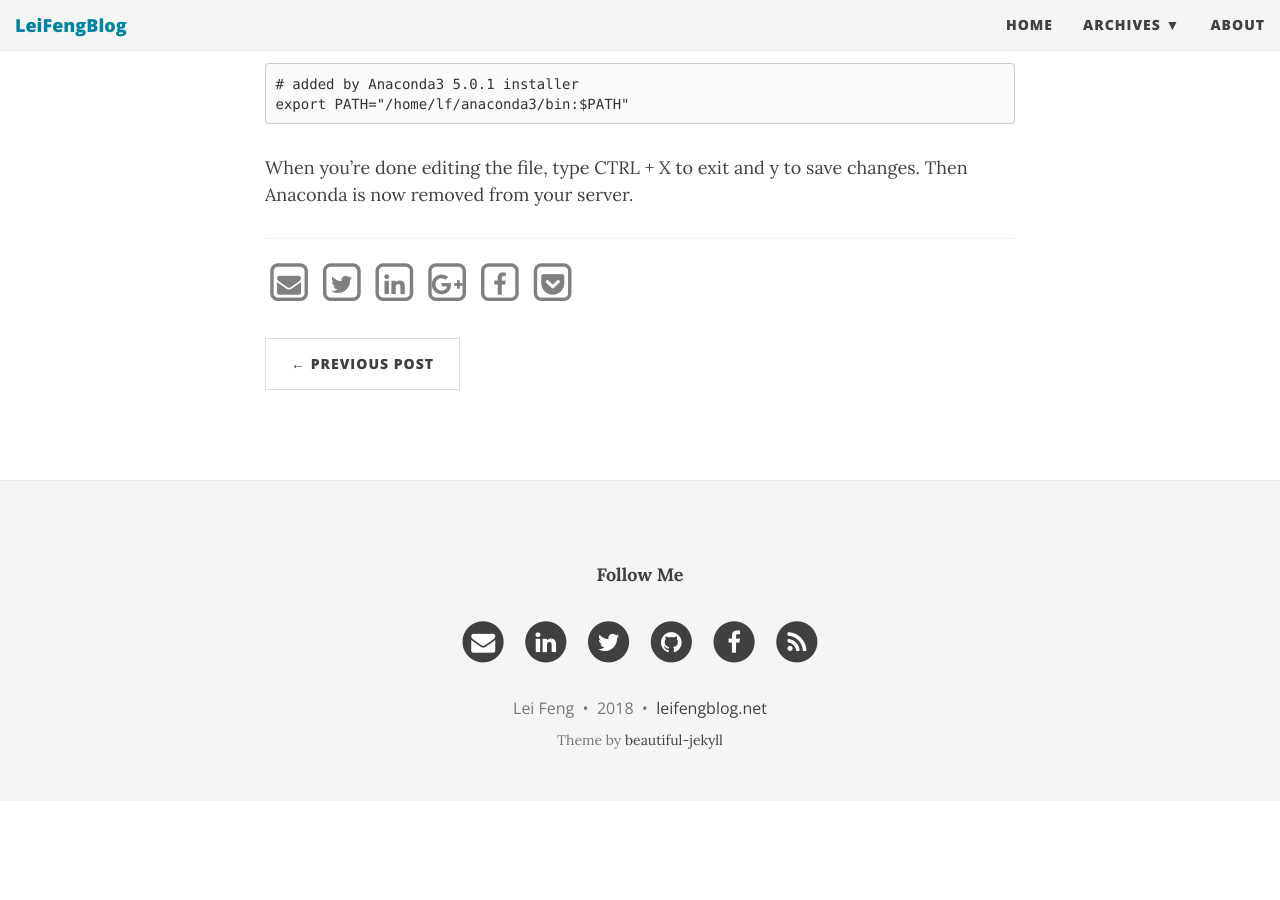
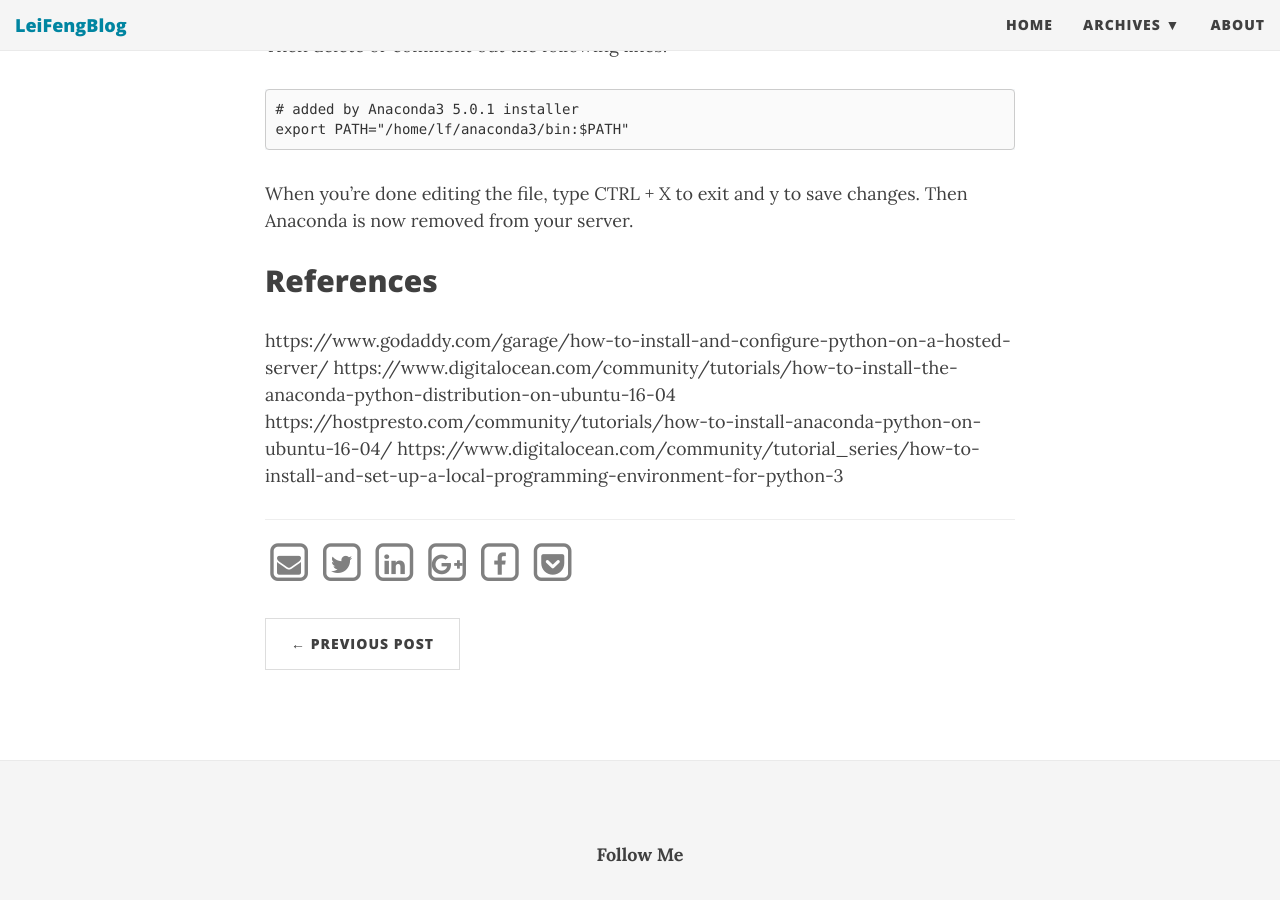
Before and after one commit to stonefl/stonefl.github.io, a Jekyll site: the page built from _posts/2018-02-06-install-anaconda-on-hosted-linux-server.md, in a window 1280 px wide and 900 px high, scrolled down 4541 px. Built offline with Jekyll 4.4.1, drawn with Linux system fonts in a browser that asks for light colours; nearby versions of some CDN libraries; comment, search, counter and statistics services are not loaded; before the commit the page ends 5342 px from its top, so only the background shows below that.

Commit message:
Update 2018-02-06-install-anaconda-on-hosted-linux-server.md

````diff
--- a/_posts/2018-02-06-install-anaconda-on-hosted-linux-server.md
+++ b/_posts/2018-02-06-install-anaconda-on-hosted-linux-server.md
@@ -137,3 +137,10 @@ Then delete or comment out the following lines:
 export PATH="/home/lf/anaconda3/bin:$PATH"
 ```
 When you’re done editing the file, type CTRL + X to exit and y to save changes. Then Anaconda is now removed from your server.
+
+## References
+
+https://www.godaddy.com/garage/how-to-install-and-configure-python-on-a-hosted-server/
+https://www.digitalocean.com/community/tutorials/how-to-install-the-anaconda-python-distribution-on-ubuntu-16-04
+https://hostpresto.com/community/tutorials/how-to-install-anaconda-python-on-ubuntu-16-04/
+https://www.digitalocean.com/community/tutorial_series/how-to-install-and-set-up-a-local-programming-environment-for-python-3
````
